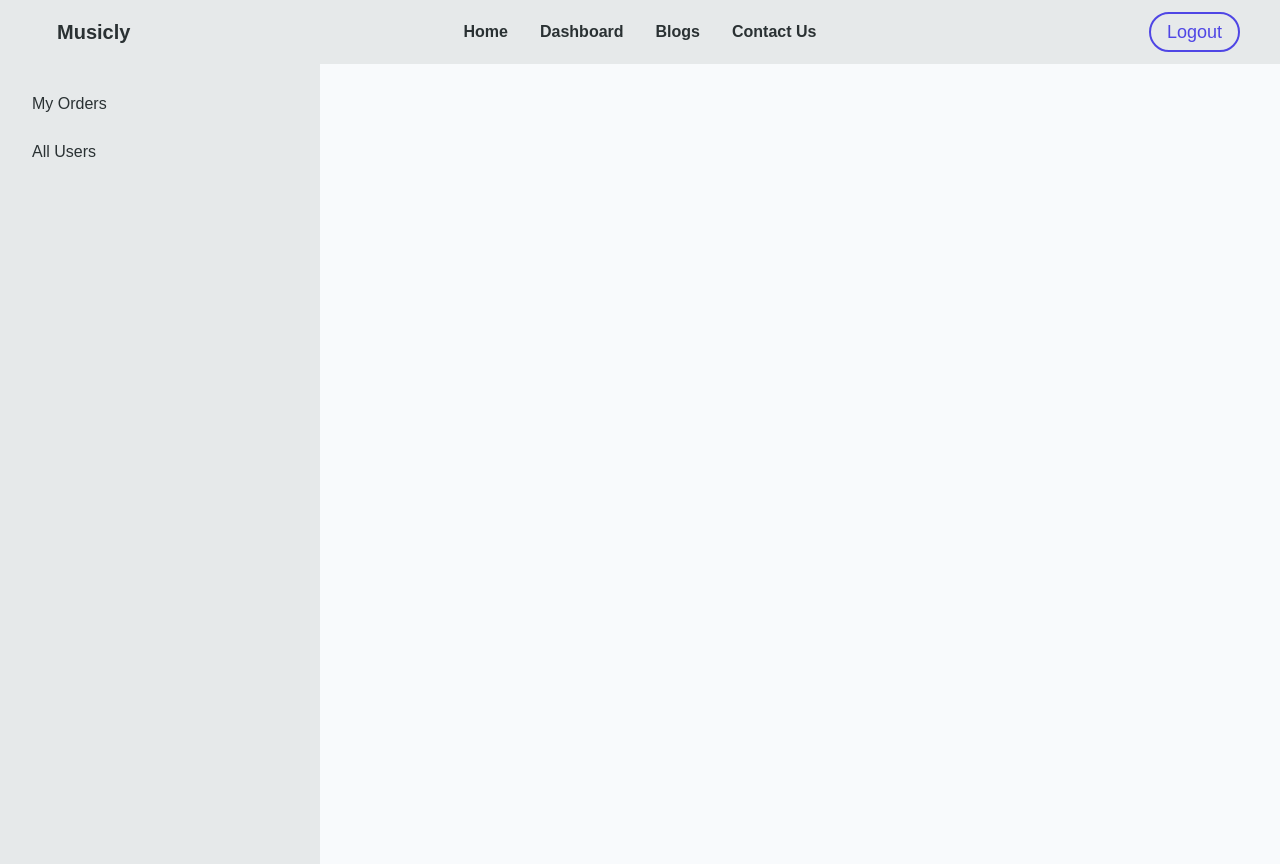
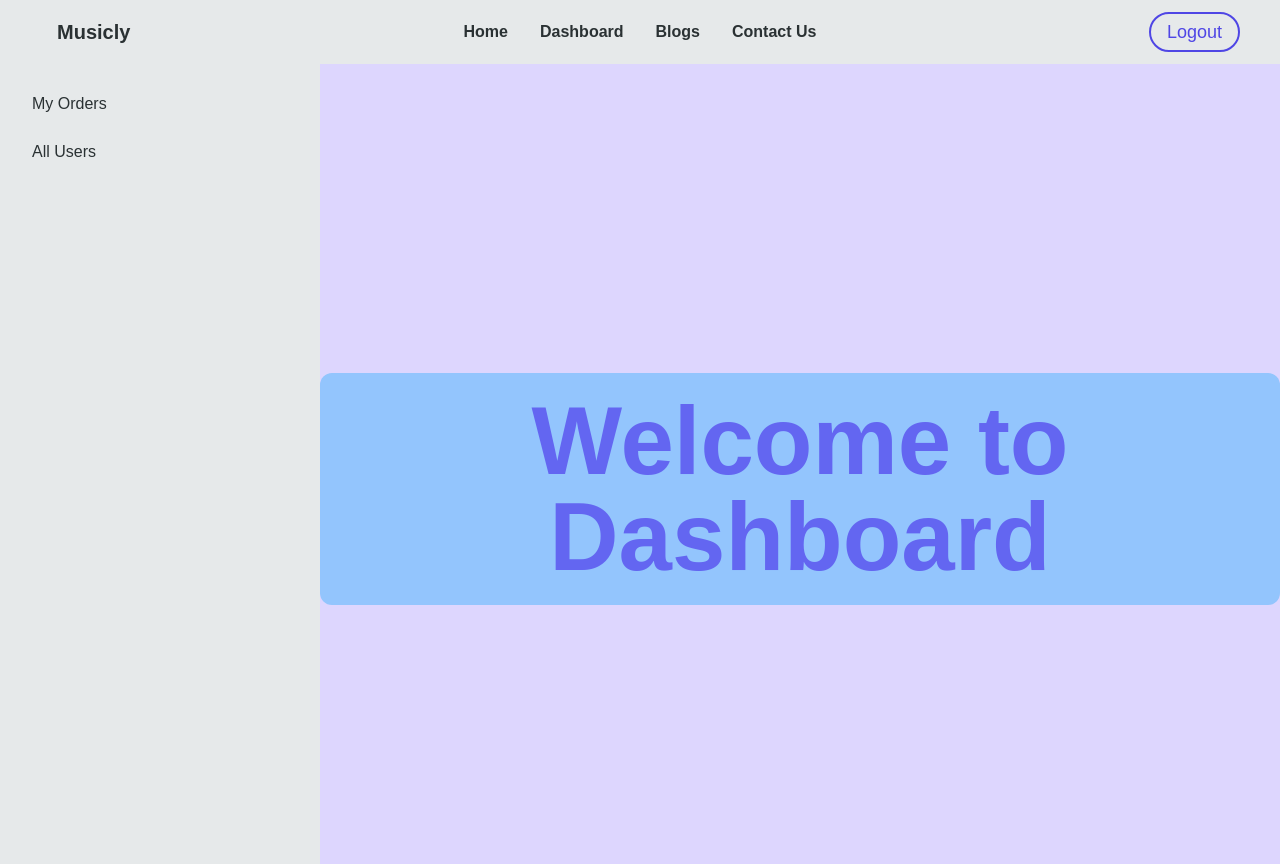
Before and after one commit to anukulghoshdev/musicly-client, a React (Create React App) app: page /dashboard in a window 1280 px wide. Built offline with nearby package versions, Linux system fonts and the light colour scheme; no server answers; sample sign-in values are in the browser's storage.

Commit message:
add a dashboard welcome component

```diff
--- /dev/null
+++ b/src/pages/DashBoard/AllBuyers/AllBuyers.js
@@ -0,0 +1,12 @@
+import React from 'react';
+
+const AllBuyers = () => {
+    return (
+        <div>
+            <h2 className='text-2xl text-slate-900'>All Buyer/user</h2>
+            <h2 className='text-xs text-slate-900'>For Admin</h2>
+        </div>
+    );
+};
+
+export default AllBuyers;
--- /dev/null
+++ b/src/pages/DashBoard/DashboardWelcomePage/DashboardWelcomePage.js
@@ -0,0 +1,11 @@
+import React from 'react';
+
+const DashboardWelcomePage = () => {
+    return (
+        <div className='h-[850px] flex flex-col justify-center items-center bg-violet-200'>
+            <h2 className='rounded-xl text-center text-3xl md:text-5xl lg:text-8xl text-indigo-500 font-bold bg-blue-300 px-16 py-5'>Welcome to Dashboard</h2>
+        </div>
+    );
+};
+
+export default DashboardWelcomePage;
```
Also changed, not shown: src/Routes/Routes/Routes.js (+10 -0 lines).
